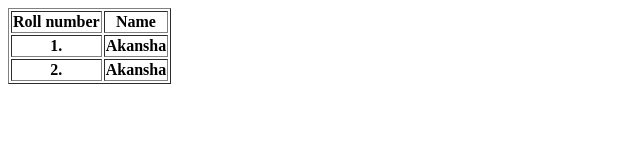
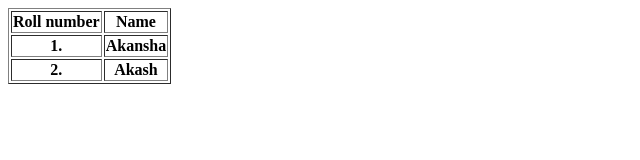
Before and after one commit to acciojob/basic-html-tables-akansha2222, a website: page main.html in a window 1280 px wide. Shown: the full height of the page, 0-640 px from the left. Drawn offline with Linux system fonts and the light colour scheme.

Commit message:
created a submission

```diff
--- a/main.html
+++ b/main.html
@@ -23,7 +23,7 @@
 		</tr>
 		<tr>
 <th>2.</th>
-<th>Akansha</th>
+<th>Akash</th>
 
 		</tr>
 	</tbody></table>
```
